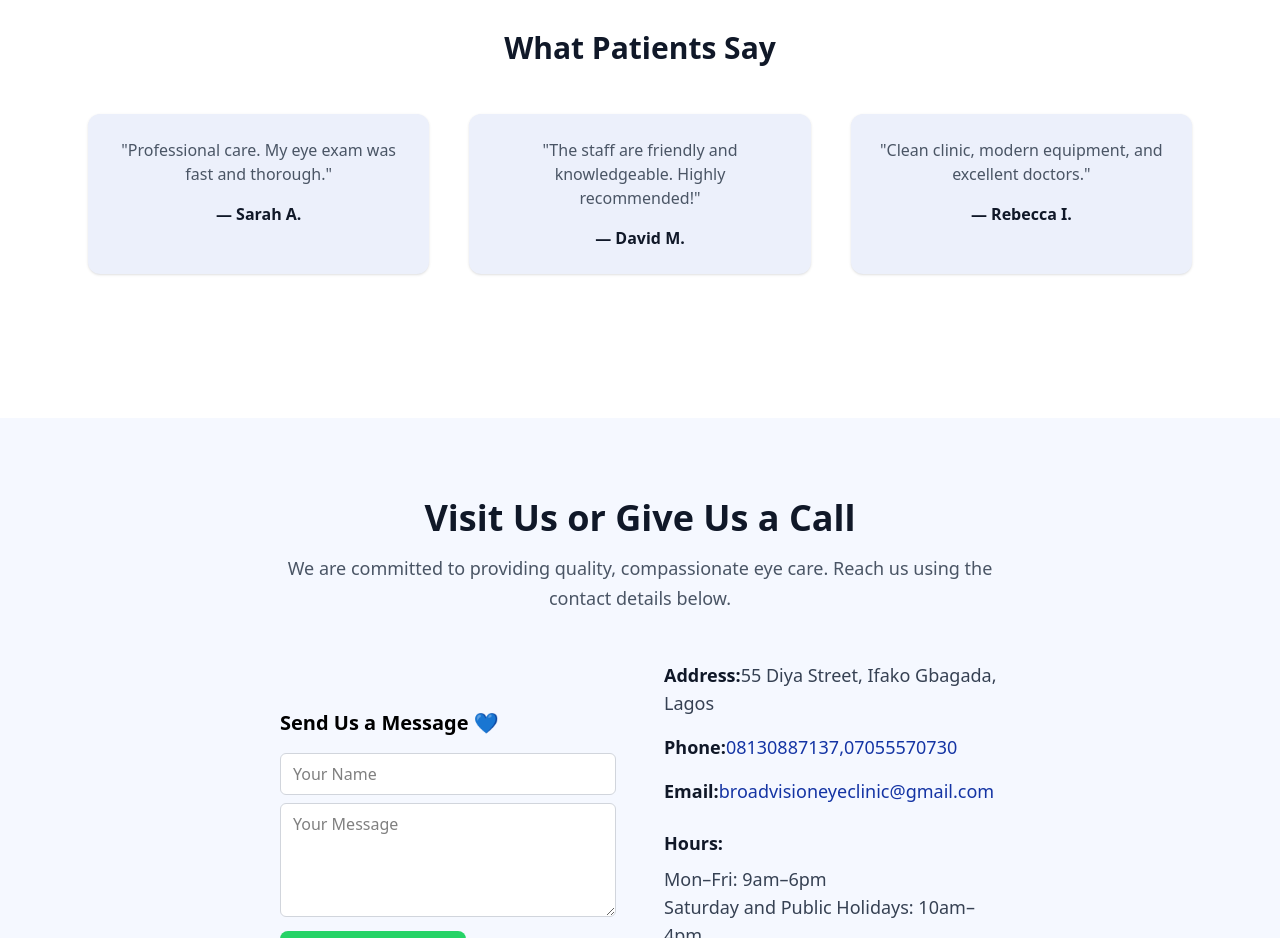
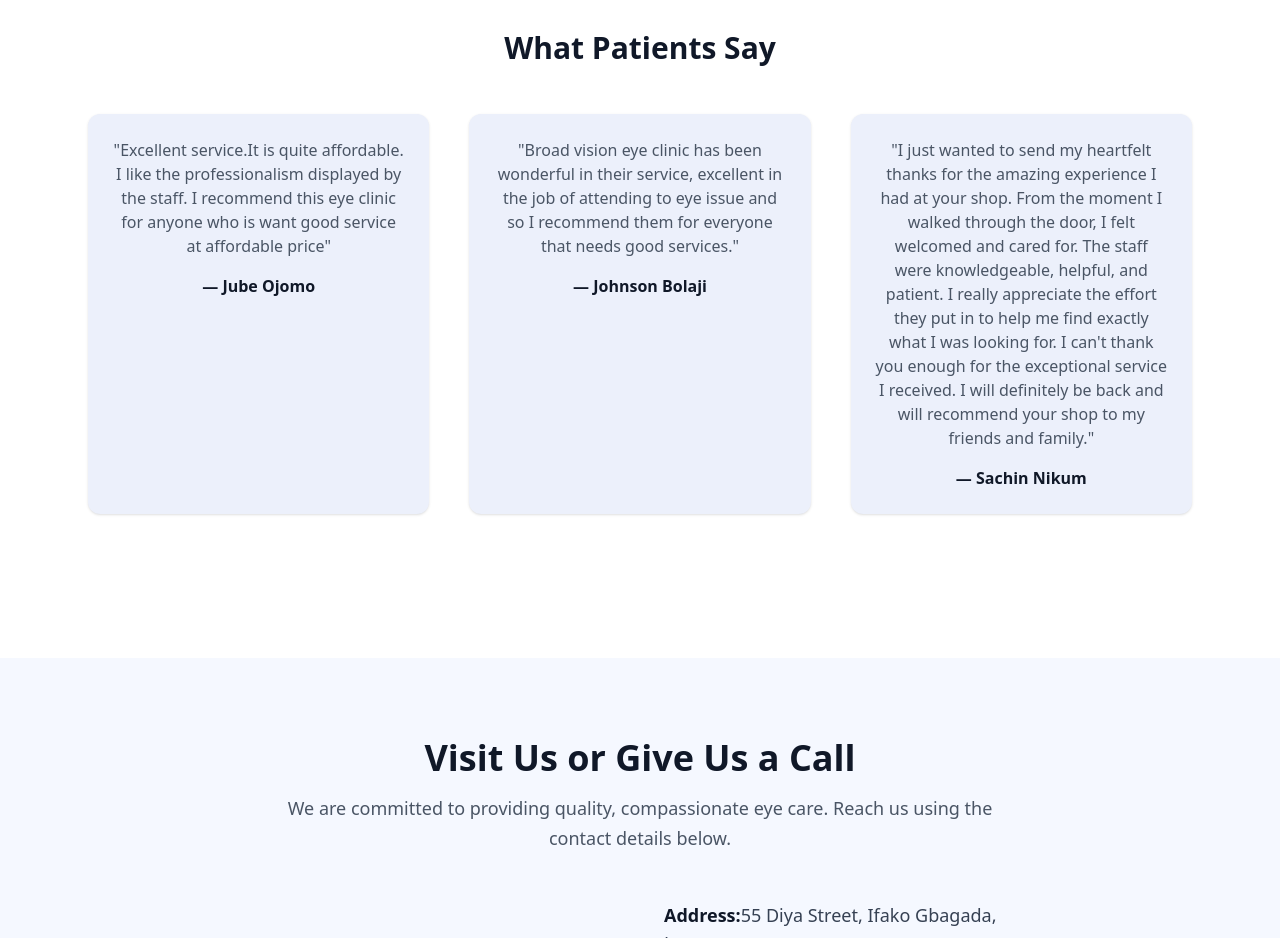
Before and after one commit to ChiomaAg/BroadVision, a React (Vite) app in the folder broadVision/: page / in a window 1280 px wide. Shown: the part 1680-2618 px from the top of the page. Built offline with nearby package versions, Linux system fonts and the light colour scheme.

Commit message:
TESTIMONIALS

```diff
--- a/broadVision/src/components/Testimonials.jsx
+++ b/broadVision/src/components/Testimonials.jsx
@@ -1,9 +1,9 @@
 
 export default function Testimonials() {
   const feedback = [
-    { name: "Sarah A.", text: "Professional care. My eye exam was fast and thorough." },
-    { name: "David M.", text: "The staff are friendly and knowledgeable. Highly recommended!" },
-    { name: "Rebecca I.", text: "Clean clinic, modern equipment, and excellent doctors." },
+    { name: "Jube Ojomo", text: "Excellent service.It is quite affordable. I like the professionalism displayed by the staff. I recommend this eye clinic for anyone who is want good service at affordable price" },
+    { name: "Johnson Bolaji", text: "Broad vision eye clinic has been wonderful in their service, excellent in the job of attending to eye issue and so I recommend them for everyone that needs good services." },
+    { name: "Sachin Nikum", text: "I just wanted to send my heartfelt thanks for the amazing experience I had at your shop. From the moment I walked through the door, I felt welcomed and cared for. The staff were knowledgeable, helpful, and patient. I really appreciate the effort they put in to help me find exactly what I was looking for. I can't thank you enough for the exceptional service I received. I will definitely be back and will recommend your shop to my friends and family." },
   ];
 
   return (
```
